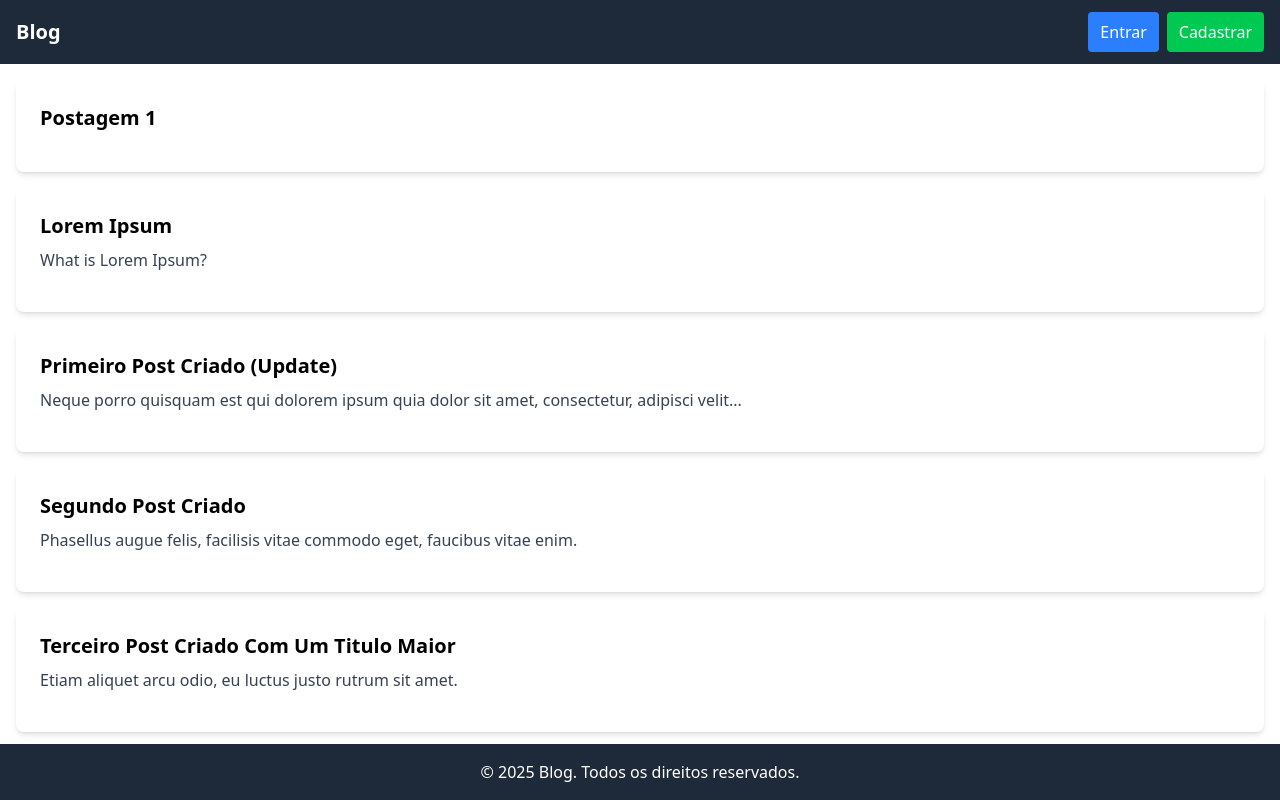
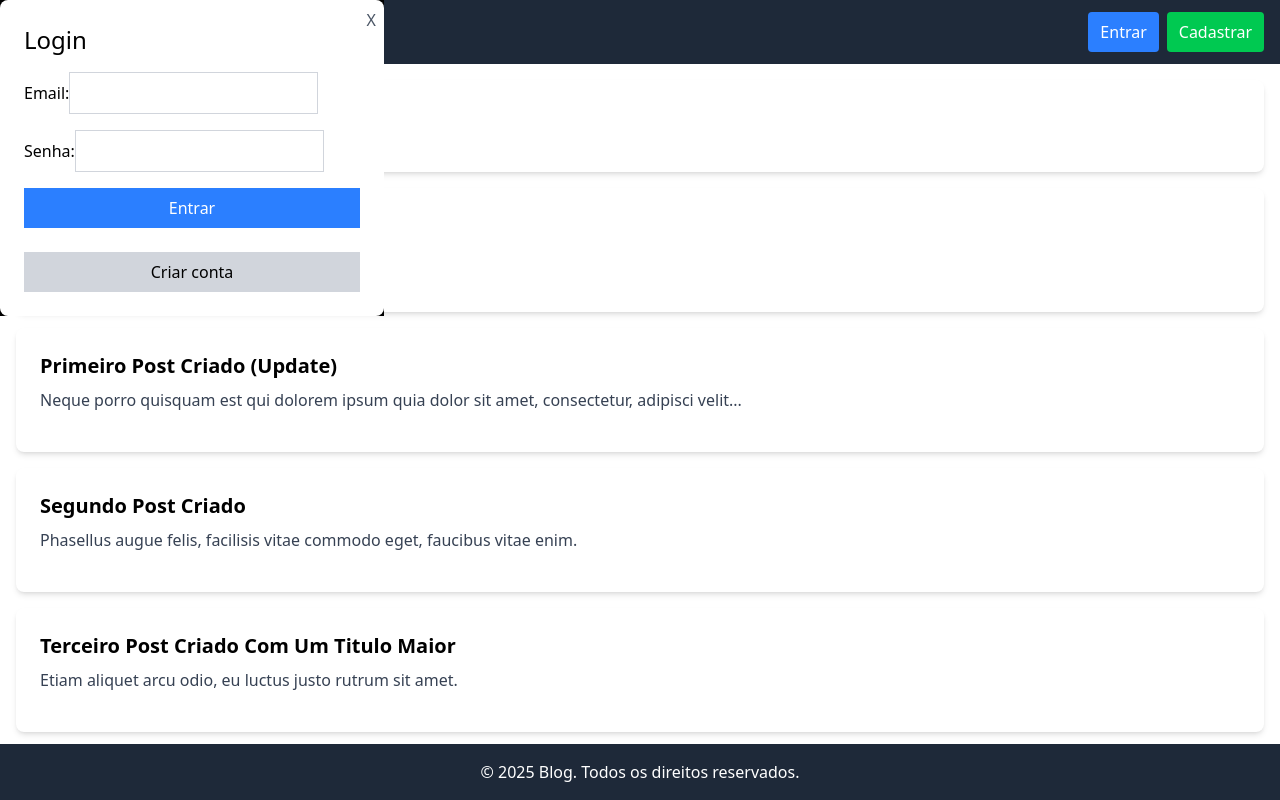
Before and after one commit to llRedXD/desafio_pontue, a React (Vite) app: page / in a window 1280 px wide. Both pictures are taken after a click on the button "Entrar". Built offline with nearby package versions, Linux system fonts and the light colour scheme.

Commit message:
feat: adicionar componente de Login com validação usando React Hook Form e Zod

```diff
--- a/package.json
+++ b/package.json
@@ -10,12 +10,15 @@
     "preview": "vite preview"
   },
   "dependencies": {
+    "@hookform/resolvers": "^5.1.1",
     "@tailwindcss/vite": "^4.1.11",
     "@tanstack/react-query": "^5.81.5",
     "react": "^19.1.0",
     "react-dom": "^19.1.0",
+    "react-hook-form": "^7.59.0",
     "react-router-dom": "^7.6.3",
-    "tailwindcss": "^4.1.11"
+    "tailwindcss": "^4.1.11",
+    "zod": "^3.25.67"
   },
   "devDependencies": {
     "@eslint/js": "^9.29.0",
--- a/src/App.tsx
+++ b/src/App.tsx
@@ -1,6 +1,10 @@
+import { useState } from "react";
 import Router from "./routes/Router";
+import { Login } from "./components/Auth/Login";
 
 function App() {
+  const [showLogin, setShowLogin] = useState(false);
+
   return (
     <div className="min-h-screen min-w-screen flex flex-col">
       <header className="bg-gray-800 text-white flex items-center justify-between px-4 py-3">
@@ -8,9 +12,13 @@ function App() {
           <h1 className="text-xl font-bold">Blog</h1>
         </div>
         <nav className="flex flex-col md:flex-row">
-          <button className="bg-blue-500 hover:bg-blue-600 text-white px-3 py-2 rounded mb-2 md:mr-2 md:mb-0">
+          <button
+            className="bg-blue-500 hover:bg-blue-600 text-white px-3 py-2 rounded mb-2 md:mr-2 md:mb-0"
+            onClick={() => setShowLogin(true)}
+          >
             Entrar
           </button>
+          <Login isOpen={showLogin} onClose={() => setShowLogin(false)} />
           <button className="bg-green-500 hover:bg-green-600 text-white px-3 py-2 rounded">
             Cadastrar
           </button>
--- /dev/null
+++ b/src/components/Auth/Login.tsx
@@ -0,0 +1,92 @@
+import { zodResolver } from "@hookform/resolvers/zod";
+import { useForm } from "react-hook-form";
+import { z } from "zod";
+
+const loginSchema = z.object({
+  email: z.string().email("Email inválido"),
+  password: z.string().min(6, "Senha deve ter pelo menos 6 caracteres"),
+});
+
+type LoginFormData = z.infer<typeof loginSchema>;
+
+interface LoginProps {
+  isOpen: boolean;
+  onClose: () => void;
+}
+
+export function Login({ isOpen, onClose }: LoginProps) {
+  const {
+    register,
+    handleSubmit,
+    formState: { errors },
+  } = useForm<LoginFormData>({
+    resolver: zodResolver(loginSchema),
+  });
+
+  if (!isOpen) return null;
+
+  const onSubmit = (data: LoginFormData) => {
+    console.log("Dados do formulário:", data);
+    // Aqui você pode adicionar a lógica para autenticação
+  };
+
+  return (
+    <dialog
+      open={isOpen}
+      className="fixed inset-0 z-50 flex items-center justify-center bg-black bg-opacity-50"
+    >
+      <div className="bg-white rounded-lg p-6 relative w-96">
+        <button
+          type="button"
+          className="absolute top-2 right-2 text-gray-600 hover:text-gray-800"
+          onClick={onClose}
+        >
+          X
+        </button>
+        <h1 className="text-2xl mb-4">Login</h1>
+        <form onSubmit={handleSubmit(onSubmit)} className="flex flex-col gap-4">
+          <div>
+            <label htmlFor="email">Email:</label>
+            <input
+              type="email"
+              id="email"
+              {...register("email")}
+              className={`border p-2 ${
+                errors.email ? "border-red-500" : "border-gray-300"
+              }`}
+            />
+            {errors.email && (
+              <span className="text-red-500">{errors.email.message}</span>
+            )}
+          </div>
+          <div>
+            <label htmlFor="password">Senha:</label>
+            <input
+              type="password"
+              id="password"
+              {...register("password")}
+              className={`border p-2 ${
+                errors.password ? "border-red-500" : "border-gray-300"
+              }`}
+            />
+            {errors.password && (
+              <span className="text-red-500">{errors.password.message}</span>
+            )}
+          </div>
+          <button type="submit" className="bg-blue-500 text-white p-2">
+            Entrar
+          </button>
+          <button
+            type="button"
+            className="bg-gray-300 text-black p-2 mt-2"
+            onClick={() => {
+              console.log("Redirecionar para a página de cadastro");
+            }}
+          >
+            Criar conta
+          </button>
+        </form>
+      </div>
+    </dialog>
+  );
+}
```
Also changed, not shown: src/components/Auth/Register.tsx (added), 1 other file (tests, documents, lock files or other folders).
